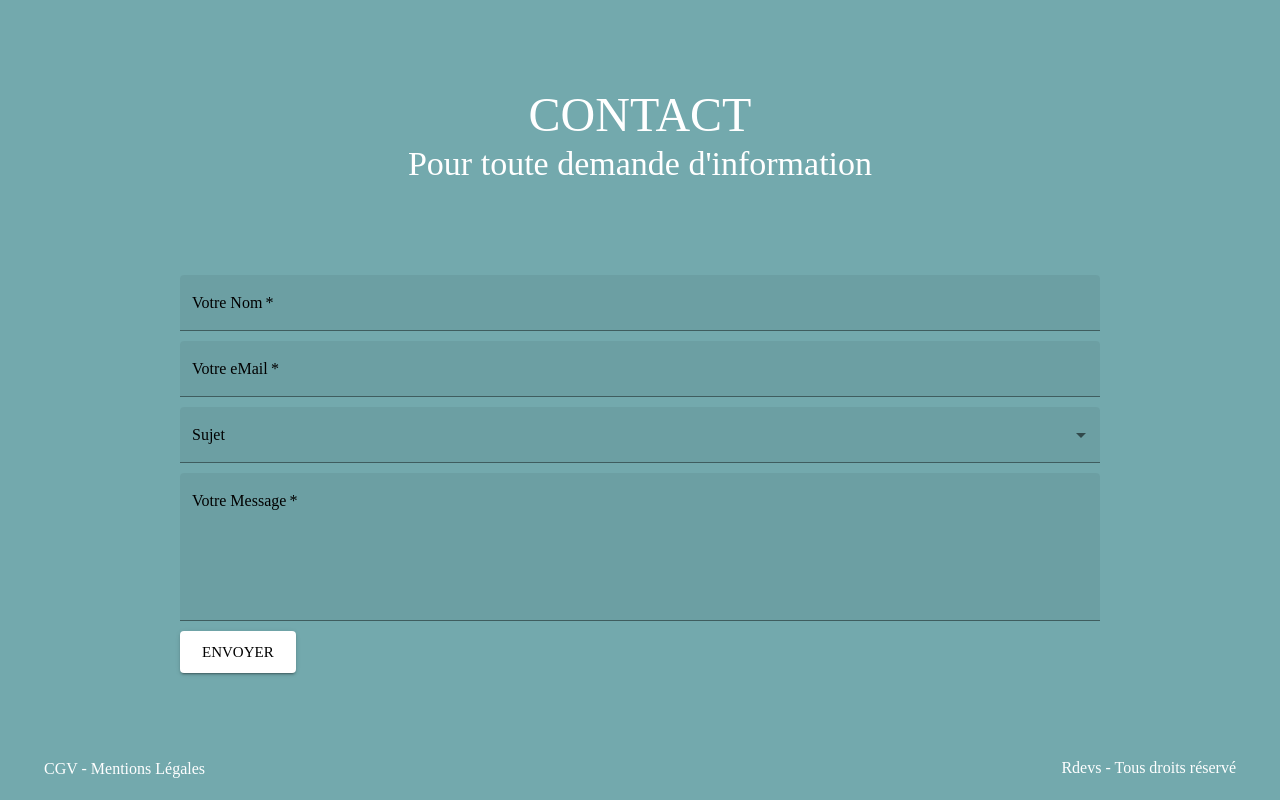
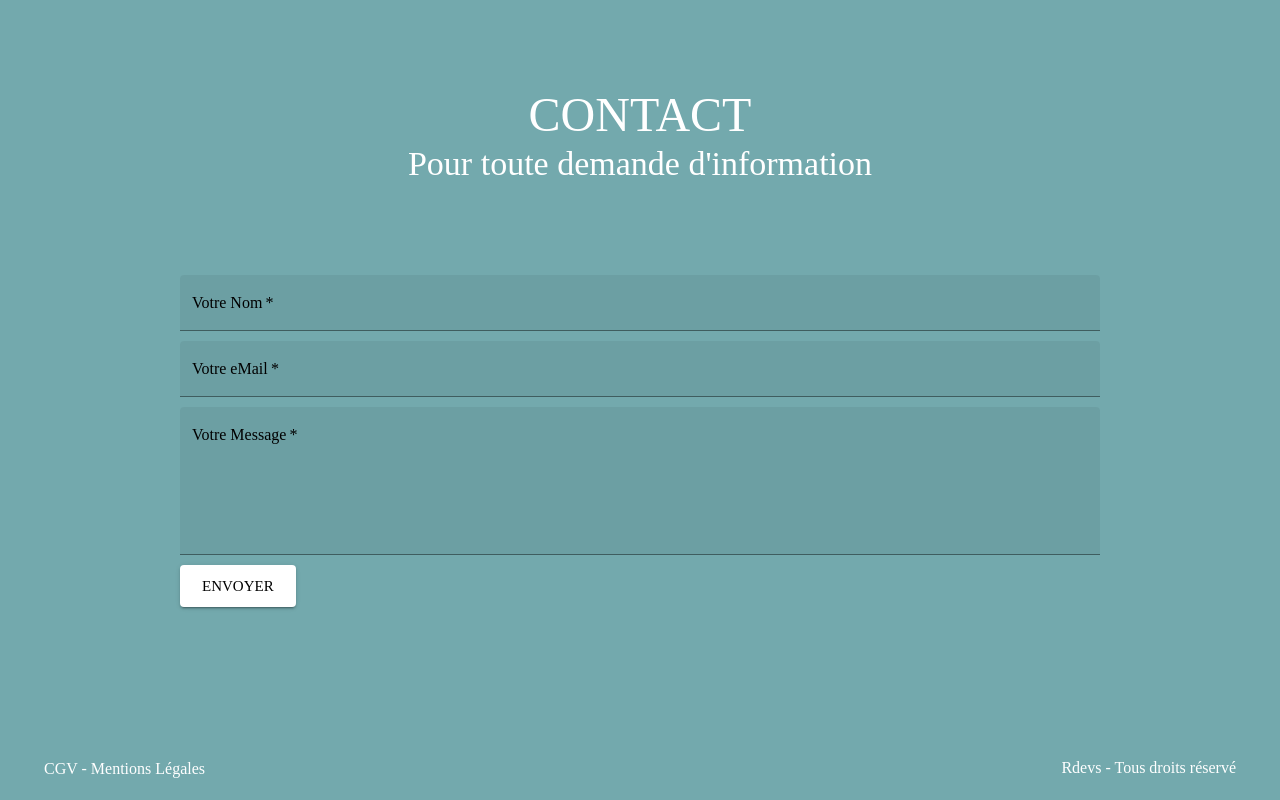
Before and after one commit to RomainSan/rdevs, a React (Create React App) app: page / in a window 1280 px wide. Shown: the part 4459-5259 px from the top of the page. Built offline with nearby package versions, Linux system fonts and the light colour scheme.

Commit message:
Update Contact.js

```diff
--- a/src/components/Home/Contact/Contact.js
+++ b/src/components/Home/Contact/Contact.js
@@ -43,11 +43,7 @@ export default function Contact() {
         }
       );
   };
-  const [age, setAge] = useState("");
 
-  const handleChange = (event) => {
-    setAge(event.target.value);
-  };
   return (
     <Container
       id="contact"
@@ -98,28 +94,6 @@ export default function Contact() {
             sx={{ marginBottom: "10px" }}
             required
           />
-          <FormControl variant="filled">
-            <InputLabel
-              id="demo-simple-select-filled-label"
-              sx={{ color: "#000" }}
-            >
-              Sujet
-            </InputLabel>
-            <Select
-              labelId="demo-simple-select-filled-label"
-              id="demo-simple-select-filled"
-              value={age}
-              onChange={handleChange}
-              name="user_subject"
-              sx={{ marginBottom: "10px" }}
-            >
-              <MenuItem value="Autre">
-                <em>Autre</em>
-              </MenuItem>
-              <MenuItem value="Devis">Devis</MenuItem>
-              <MenuItem value="Information">Information</MenuItem>
-            </Select>
-          </FormControl>
           <TextField
             variant="filled"
             label="Votre Message"
```
